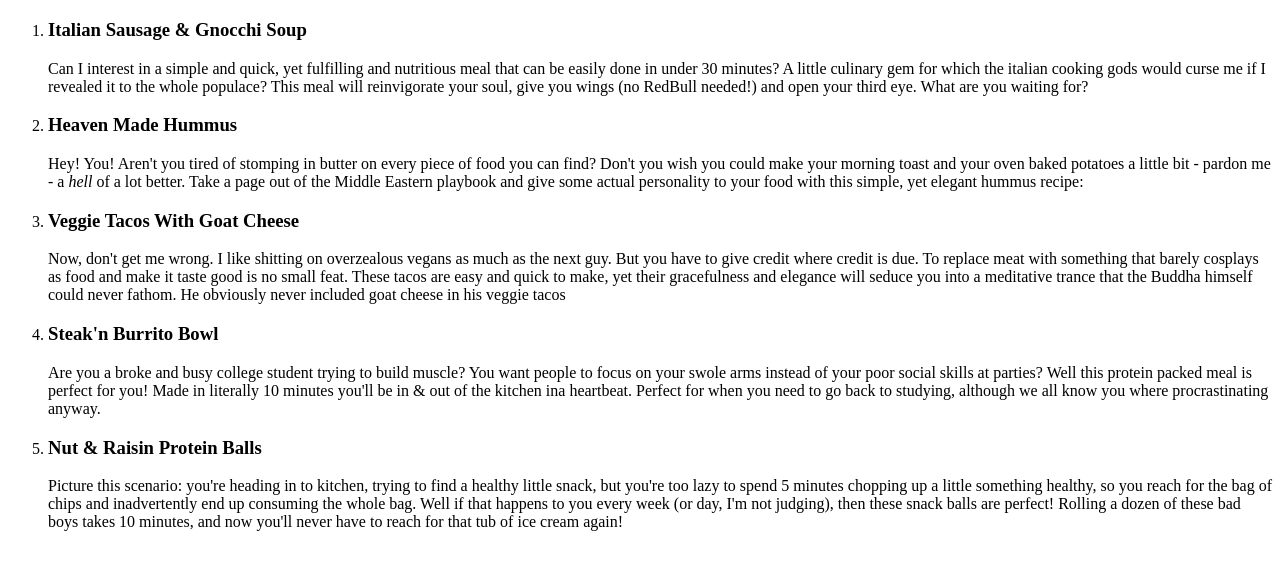
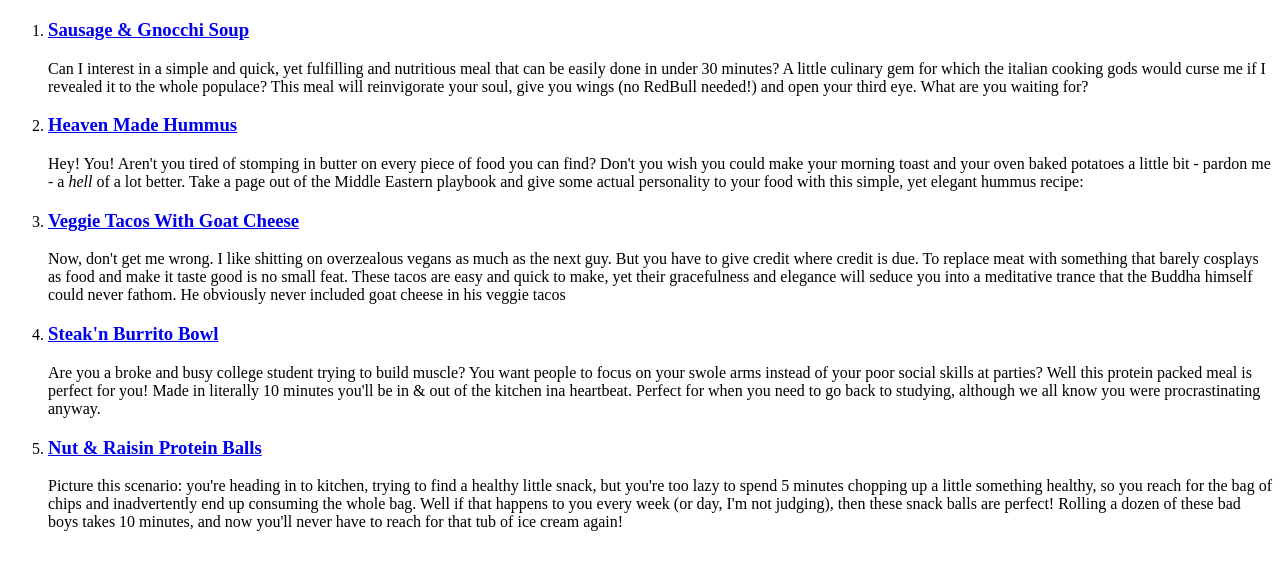
Before and after one commit to WigstyPalusky/recipes, a plain HTML site: page index.html in a window 1280 px wide. Shown: the part 61-630 px from the top of the page. Drawn offline with Linux system fonts and the light colour scheme.

Commit message:
Added Links To Recipe Pages On Index File. Fixed A Typo

```diff
--- a/index.html
+++ b/index.html
@@ -8,20 +8,20 @@
         <h1>Goofy Little Recipes To Fill Your Stomach</h1>
         <ol>
             <li>
-                <h3>Italian Sausage & Gnocchi Soup</h3>
+                <h3><a href="./recettes/sausage-gnocchi-soup.html" target="_blank" rel="noopener noreferrer"> Sausage & Gnocchi Soup</a></h3>
                 <p>Can I interest in a simple and quick, yet fulfilling and nutritious meal that can be easily done in under 30 minutes? A little culinary gem for which the italian cooking gods would
                 curse me if I revealed it to the whole populace? This meal will reinvigorate your soul, give you wings (no RedBull needed!) and open your third eye. What are you waiting for?
                 </p>
 
             </li>
             <li>
-                <h3>Heaven Made Hummus</h3>
+                <h3><a href="./recettes/hummus.html" target="_blank" rel="noopener noreferrer">Heaven Made Hummus</a></h3>
                 <p>Hey! You! Aren't you tired of stomping in butter on every piece of food you can find? Don't you wish you could make your morning toast and your oven baked potatoes a
                     little bit - pardon me - a <em>hell</em> of a lot better. Take a page out of the Middle Eastern playbook and give some actual personality to your food with this simple, yet elegant hummus recipe: </p>
 
             </li>
             <li>
-                <h3>Veggie Tacos With Goat Cheese</h3>
+                <h3><a href="./recettes/veggie-tacos.html" target="_blank" rel="noopener noreferrer">Veggie Tacos With Goat Cheese</a></h3>
                 <p>Now, don't get me wrong. I like shitting on overzealous vegans as much as the next guy. But you have to give credit where credit is due. To replace meat with something that barely cosplays
                     as food and make it taste good is no small feat. These tacos are easy and quick to make, yet their gracefulness and elegance will seduce you into a meditative trance that the Buddha
                     himself could never fathom. He obviously never included goat cheese in his veggie tacos
@@ -29,15 +29,15 @@
 
             </li>
             <li>
-                <h3>Steak'n Burrito Bowl</h3>
+                <h3><a href="./recettes/steak-burrito-bowl.html" target="_blank" rel="noopener noreferrer">Steak'n Burrito Bowl</a></h3>
                 <p>Are you a broke and busy college student trying to build muscle? You want people to focus on your swole arms instead of your poor social skills at parties? Well this protein packed meal
-                    is perfect for you! Made in literally 10 minutes you'll be in & out of the kitchen ina heartbeat. Perfect for when you need to go back to studying, although we all know you where
+                    is perfect for you! Made in literally 10 minutes you'll be in & out of the kitchen ina heartbeat. Perfect for when you need to go back to studying, although we all know you were
                     procrastinating anyway.
                 </p>
 
             </li>
             <li>
-                <h3>Nut & Raisin Protein Balls</h3>
+                <h3><a href="./recettes/nut-raisin-protein-balls.html" target="_blank" rel="noopener noreferrer">Nut & Raisin Protein Balls</a></h3>
                 <p>Picture this scenario: you're heading in to kitchen, trying to find a healthy little snack, but you're too lazy to spend 5 minutes chopping up a little something healthy, so
                     you reach for the bag of chips and inadvertently end up consuming the whole bag. Well if that happens to you every week (or day, I'm not judging), then these snack balls are perfect!
                     Rolling a dozen of these bad boys takes 10 minutes, and now you'll never have to reach for that tub of ice cream again!
```
